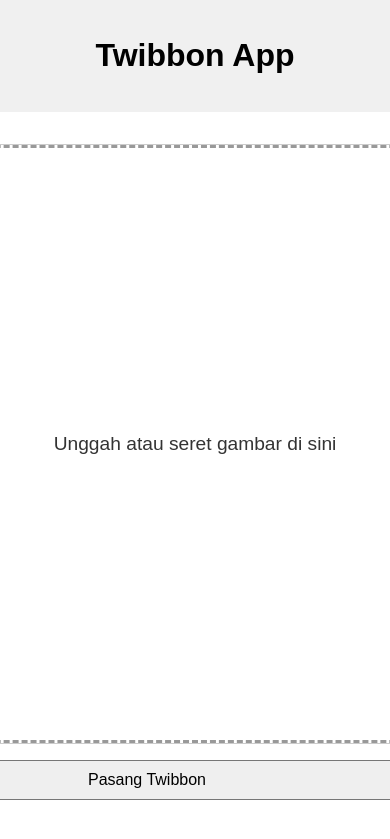
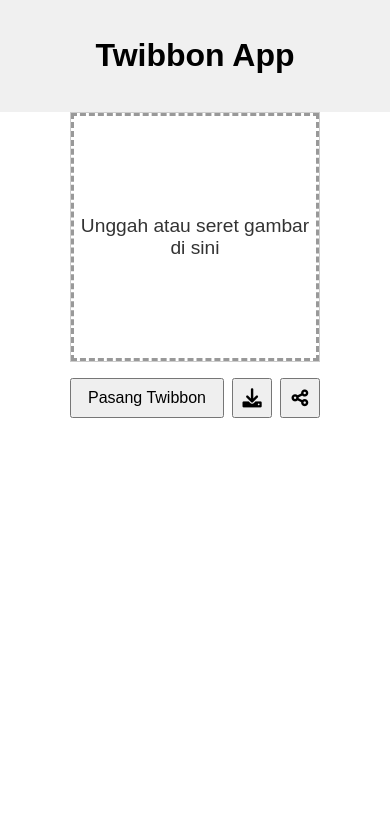
Before and after one commit to xtcodes/xtcodes.github.io, a Jekyll site: the page built from index.html, in a window 390 px wide. Shown: the top 839 px of the page. Built offline with Jekyll 4.4.1, drawn with Linux system fonts in a browser that asks for light colours.

Commit message:
Update style.css

```diff
--- a/assets/css/style.css
+++ b/assets/css/style.css
@@ -136,3 +136,10 @@ img {
   align-items: center;
   font-size: 1.2rem;
 }
+
+	@media (max-width: 700px) {
+    .twibbon-app {
+      margin: 0 auto;
+      width: auto;
+    }
+  }
```
